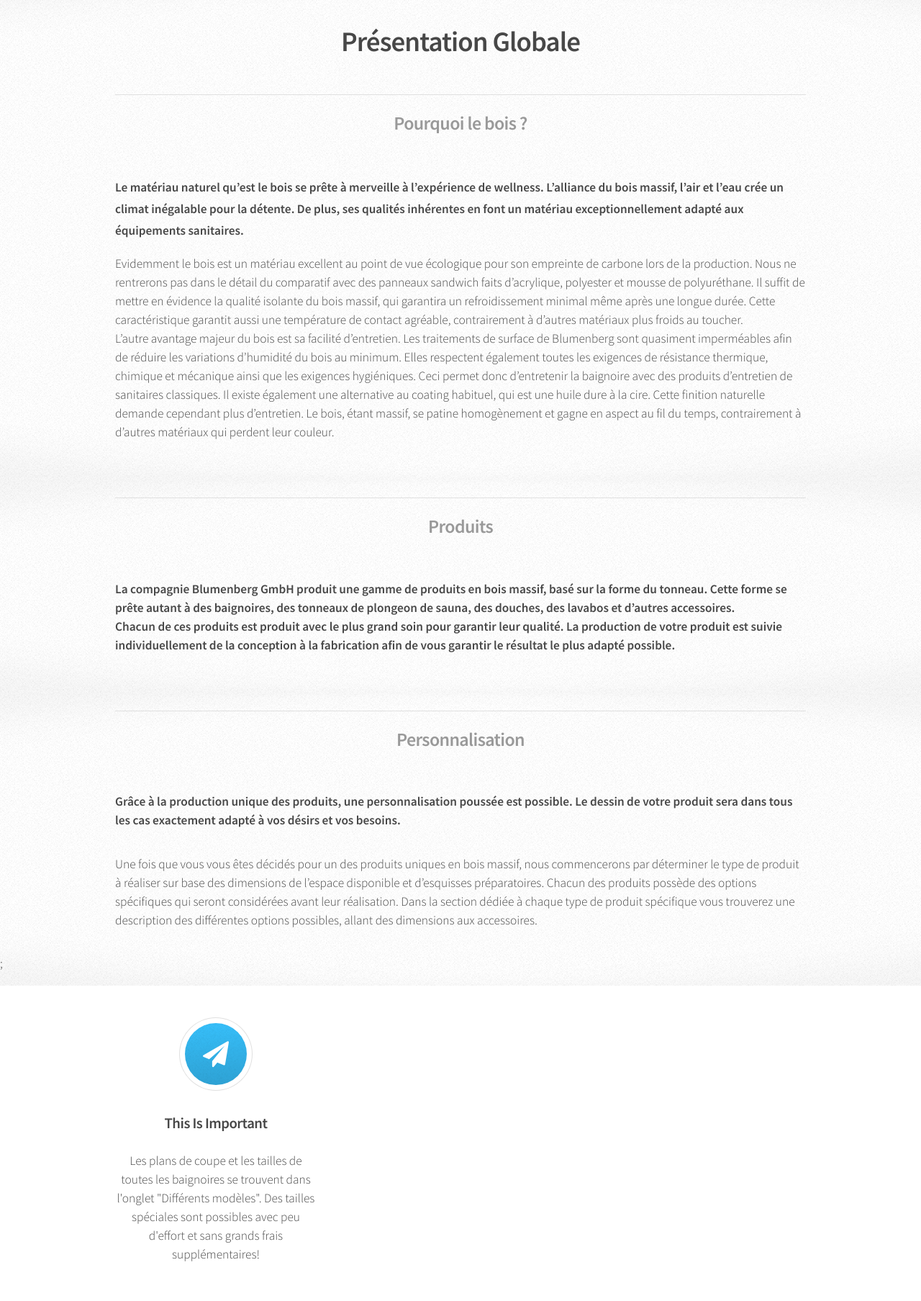
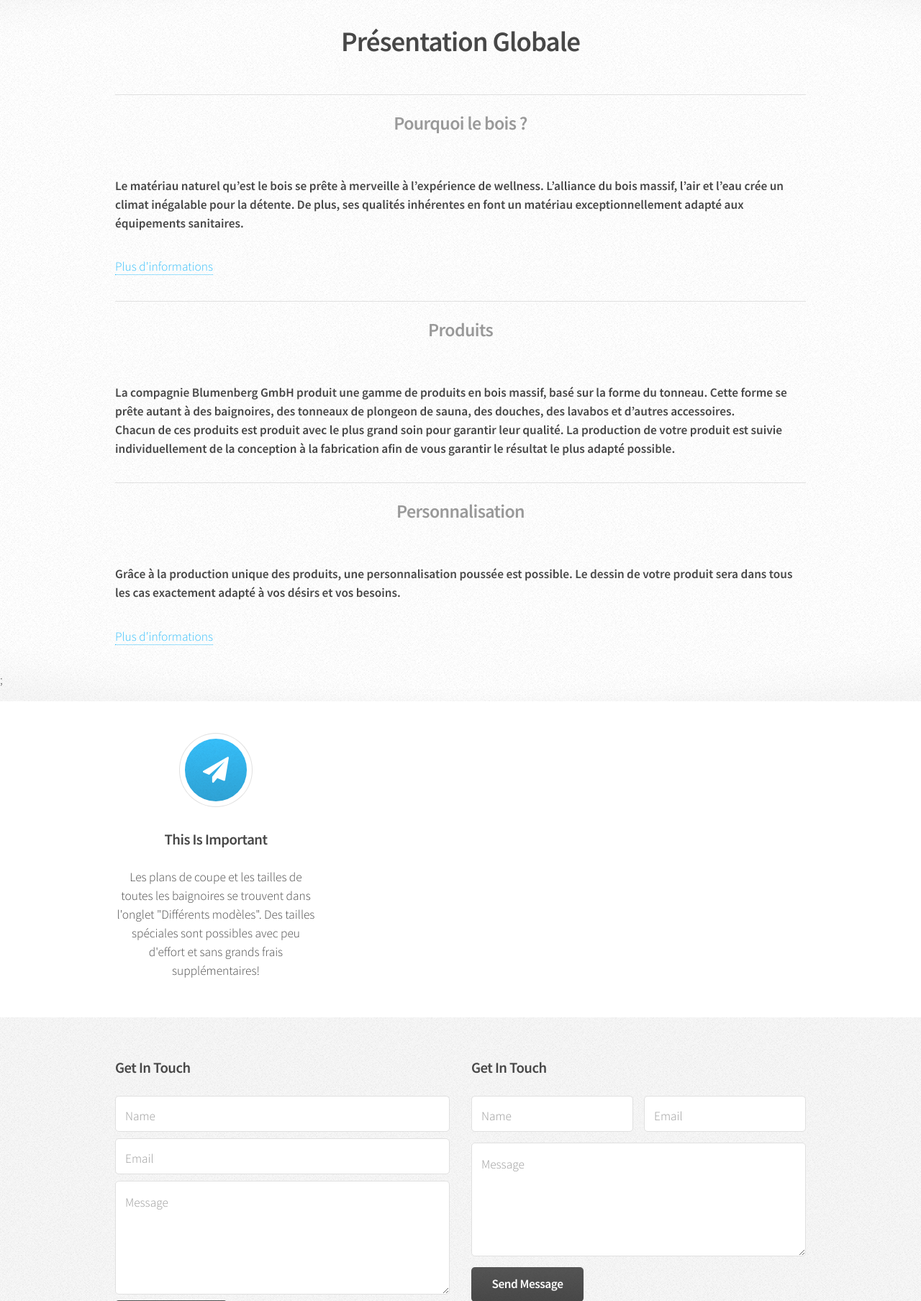
Before and after one commit to AsmNoob/Gmbh, a PHP site: page /home.php in a window 1280 px wide. Shown: the part 375-2182 px from the top of the page at 72% size. Run offline with PHP 8.4, Linux system fonts and the light colour scheme.

Commit message:
Added Javascript for toggling

```diff
--- a/assets/js/main.js
+++ b/assets/js/main.js
@@ -8,11 +8,12 @@ function showme(id, linkid) {
         var divid = document.getElementById(id);
         var toggleLink = document.getElementById(linkid);
         if (divid.style.display == 'block') {
-            toggleLink.innerHTML = 'More Info';
+            toggleLink.innerHTML = "Plus d'informations";
             divid.style.display = 'none';
+
         }
         else {
-            toggleLink.innerHTML = 'Less Info';
+            toggleLink.innerHTML = "Moins d'information";
             divid.style.display = 'block';
         }
     }
--- a/home.php
+++ b/home.php
@@ -45,10 +45,11 @@ $_SESSION['listeProduits'] = $array;
 						</br>
 							<p><strong>Pourquoi le bois ?</strong></p>
 						</header>
-						<h5>Le matériau naturel qu’est le bois se prête à merveille à l’expérience de wellness.
+						<p><strong>Le matériau naturel qu’est le bois se prête à merveille à l’expérience de wellness.
 						 L’alliance du bois massif, l’air et l’eau crée un climat inégalable pour la détente.
-						  De plus, ses qualités inhérentes en font un matériau exceptionnellement adapté aux équipements sanitaires.</h5>
-						<p>Evidemment le bois est un matériau excellent au point de vue écologique pour son empreinte de carbone lors de
+						  De plus, ses qualités inhérentes en font un matériau exceptionnellement adapté aux équipements sanitaires.</strong></p>
+						 <p><a id="toggler" onclick="showme('bois', this.id);" >Plus d'informations</a></p>
+						<p id="bois" style="display:none;">Evidemment le bois est un matériau excellent au point de vue écologique pour son empreinte de carbone lors de
 							la production. Nous ne rentrerons pas dans le détail du comparatif avec des panneaux sandwich faits d’acrylique,
 							polyester et mousse de polyuréthane. Il suffit de mettre en évidence la qualité isolante du bois massif,
 							qui garantira un refroidissement minimal même après une longue durée. Cette caractéristique garantit aussi
@@ -63,11 +64,12 @@ demande cependant plus d’entretien. Le bois, étant massif, se patine homogèn
 
 
 
-					</div>
+					<!-- </div>
 				</section>
 
 				<section class="wrapper style2">
-					<div class="container">
+					<div class="container"> -->
+					</br>
 						<header class="major">
 							<p><strong>Produits</strong></p>
 						</header>
@@ -77,18 +79,20 @@ demande cependant plus d’entretien. Le bois, étant massif, se patine homogèn
 Chacun de ces produits est produit avec le plus grand soin pour garantir leur qualité. La production de votre produit est suivie
 individuellement de la conception à la fabrication afin de vous garantir le résultat le plus adapté possible.</strong></p>
 
-					</div>
+					<!-- </div>
 				</section>
 
 				<section class="wrapper style2">
-					<div class="container">
+					<div class="container"> -->
+					</br>
 						<header class="major">
 							<p><strong>Personnalisation</strong></p>
 						</header>
 						<p><strong>Grâce à la production unique des produits, une personnalisation poussée est possible.
 							Le dessin de votre produit sera dans tous les cas exactement adapté à vos désirs et vos besoins.</strong></p>
 
-						<p>Une fois que vous vous êtes décidés pour un des produits uniques en bois massif, nous commencerons
+						<p><a id="toggler" onclick="showme('perso', this.id);" >Plus d'informations</a></p>
+						<p id="perso" style="display:none;">Une fois que vous vous êtes décidés pour un des produits uniques en bois massif, nous commencerons
 							par déterminer le type de produit à réaliser sur base des dimensions de l’espace disponible et d’esquisses
 							préparatoires. Chacun des produits possède des options spécifiques qui seront considérées avant leur réalisation.
 Dans la section dédiée à chaque type de produit spécifique vous trouverez une description des différentes options possibles, allant des
```
Also changed, not shown: bains.php (+35 -41 lines).
